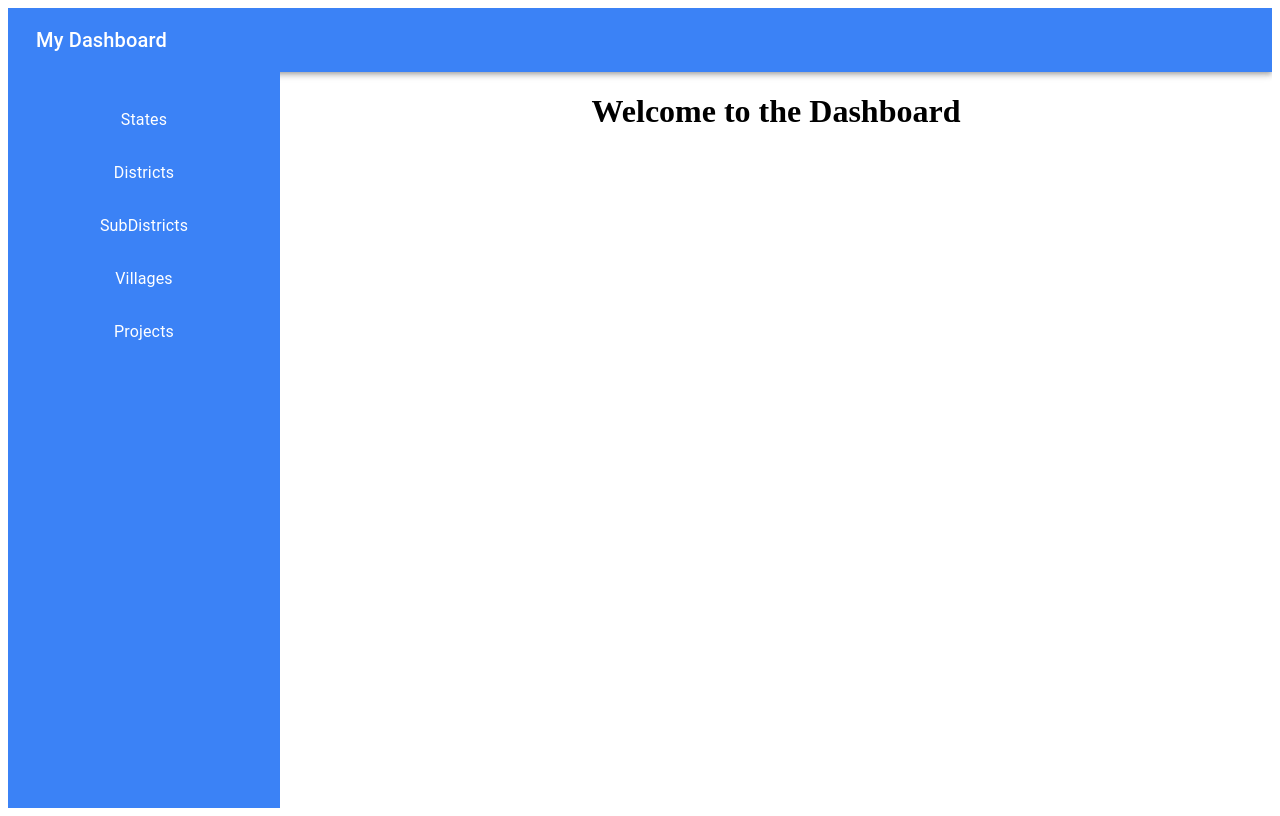
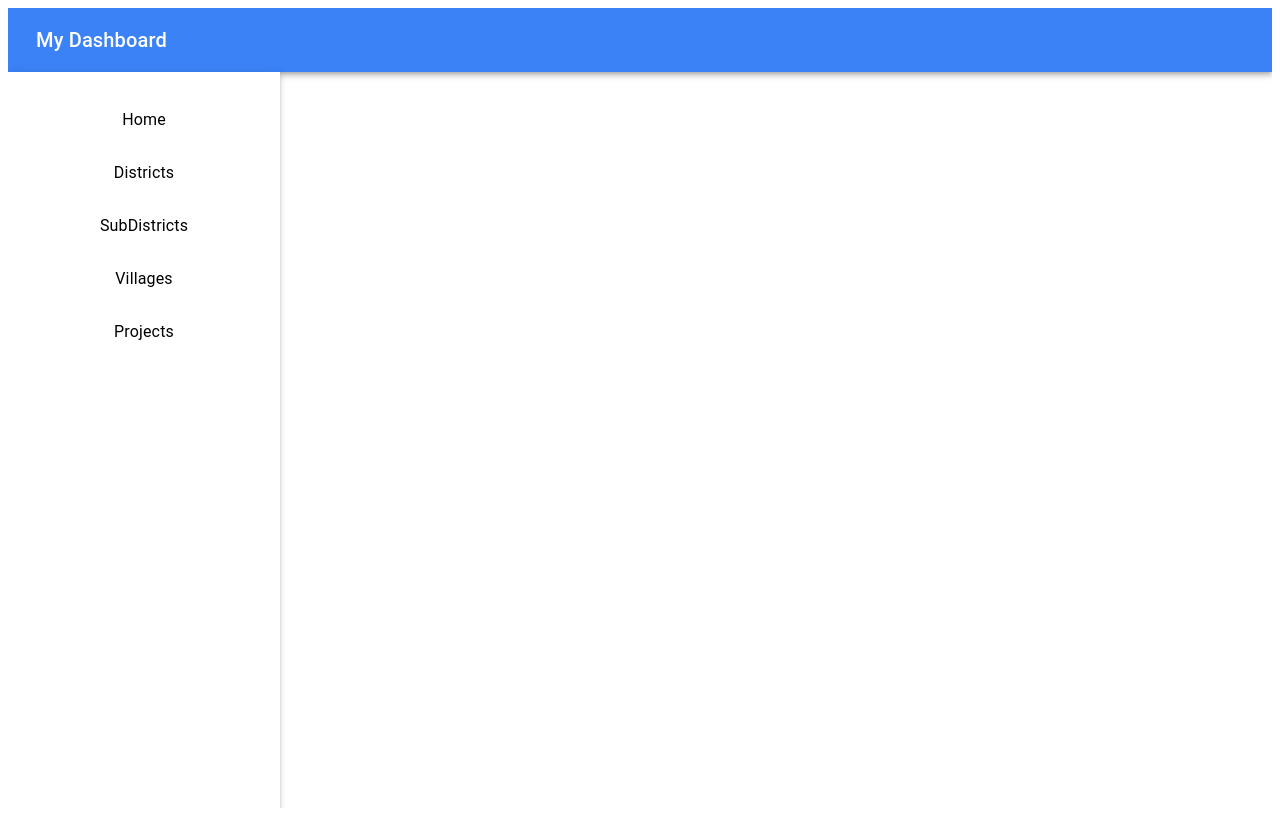
Before and after one commit to harshadyadav8485/ReactViteProject, a React (Vite) app: page / in a window 1280 px wide. Built offline with nearby package versions, Linux system fonts and the light colour scheme.

Commit message:
App layout changes

```diff
--- a/src/App.jsx
+++ b/src/App.jsx
@@ -13,7 +13,7 @@ function App() {
       element: <AppLayout />,
       children: [
         {
-          path: "home",
+          path: "home", // Still keeping "/home" accessible
           element: <Home />,
         },
       ],
--- a/src/Components/Layout/AppLayout.jsx
+++ b/src/Components/Layout/AppLayout.jsx
@@ -1,6 +1,7 @@
 import React, { useState } from "react";
 import Header from "./Header";
 import Sidebar from "./Sidebar";
+import { Outlet } from "react-router-dom";
 
 function AppLayout() {
   const [sidebarOpen, setSidebarOpen] = useState(false);
@@ -11,17 +12,11 @@ function AppLayout() {
 
   return (
     <div className="h-screen flex flex-col overflow-hidden">
-      <Header className="sticky t-0 z-10" toggleSidebar={toggleSidebar} />
-      <div className="flex flex-1">
-        <Sidebar
-          className="sticky"
-          open={sidebarOpen}
-          toggleSidebar={toggleSidebar}
-        />
+      <Header toggleSidebar={toggleSidebar} />
+      <div className="flex flex-1 sticky t-0 z-10">
+        <Sidebar open={sidebarOpen} toggleSidebar={toggleSidebar} />
         <main className="flex-1 p-4 bg-gray-100">
-          <h1 className="text-xl font-bold flex justify-center">
-            Welcome to the Dashboard
-          </h1>
+          <Outlet /> {/* This renders child routes */}
         </main>
       </div>
     </div>
--- a/src/Components/Layout/Sidebar.jsx
+++ b/src/Components/Layout/Sidebar.jsx
@@ -10,7 +10,7 @@ import {
 import { useNavigate, useLocation } from "react-router-dom";
 
 const menuItems = [
-  { name: "States", path: "/states" },
+  { name: "Home", path: "/home" }, // Change "/home" to "/"
   { name: "Districts", path: "/districts" },
   { name: "SubDistricts", path: "/subDistricts" },
   { name: "Villages", path: "/villages" },
@@ -26,10 +26,11 @@ const Sidebar = ({ open, toggleSidebar }) => {
     <Box
       sx={{
         width: 240,
-        bgcolor: "#3B82F6",
-        color: "white",
+        bgcolor: "white",
+        color: "black",
         height: "100vh",
         p: 2,
+        boxShadow: 3,
       }}
     >
       {/* <Typography
@@ -45,9 +46,8 @@ const Sidebar = ({ open, toggleSidebar }) => {
             key={path}
             button
             sx={{
-              backgroundColor:
-                location.pathname === path ? "#2563EB" : "inherit",
-              "&:hover": { backgroundColor: "#1E40AF" },
+              backgroundColor: "inherit", // No default selection color
+              "&:hover": { backgroundColor: "#E0E0E0" }, // Light gray on hover
               cursor: "pointer",
               borderRadius: "5px",
               marginBottom: "5px",
--- a/src/Pages/Home.jsx
+++ b/src/Pages/Home.jsx
@@ -1,5 +1,5 @@
 import React from "react";
 
 export const Home = () => {
-  return <div>Home</div>;
+  return <div className="flex justify-center align-middle">Home</div>;
 };
```
